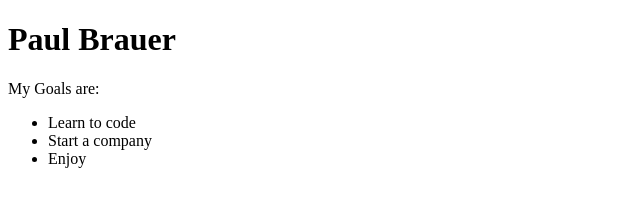
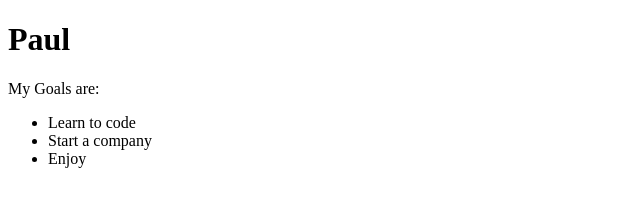
Before and after one commit to prbengineer/prbengineer.github.io, a plain HTML site: page index.html in a window 1280 px wide. Shown: the whole page, without its empty margins (0-640 px from the left). Drawn offline with Linux system fonts and the light colour scheme.

Commit message:
Update index.html
Change name details

```diff
--- a/index.html
+++ b/index.html
@@ -4,7 +4,7 @@
   <title>Dev Project</title>
 </head>
 <body>
-  <h1>Paul Brauer</h1>
+  <h1>Paul</h1>
   <p>My Goals are:</p>
   <ul>
     <li>Learn to code</li>
```
